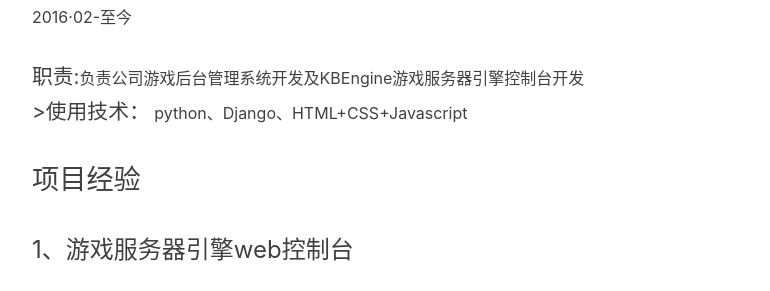
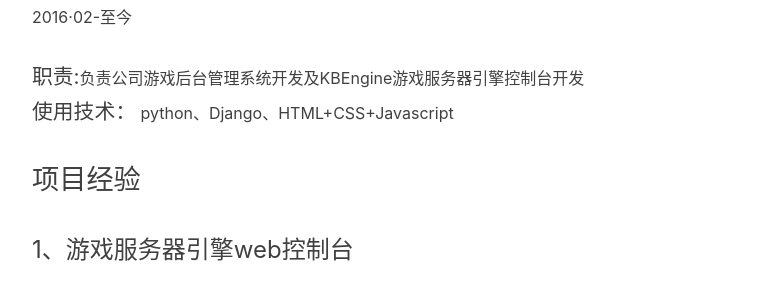
Before and after one commit to RMDevilMay/rm.github.com, a Jekyll site: the page built from _posts/2016-10-25-吴浩伟简历.markdown, in a window 1280 px wide and 900 px high, scrolled down 605 px. Shown: the part 161-452 px from the top of the window, without its empty margins (233-1003 px from the left). Built offline with Jekyll 4.4.1, drawn with Linux system fonts in a browser that asks for light colours; nearby versions of some CDN libraries; comment, search, counter and statistics services are not loaded.

Commit message:
修改日志

```diff
--- a/_posts/2016-10-25-吴浩伟简历.markdown
+++ b/_posts/2016-10-25-吴浩伟简历.markdown
@@ -21,7 +21,7 @@ tags:
 <br>2016·02-至今
 <br>
 <br><font style="font-size:1.3em;">职责:</font>负责公司游戏后台管理系统开发及KBEngine游戏服务器引擎控制台开发
-<br><font style="font-size:1.3em;">>使用技术：</font> python、Django、HTML+CSS+Javascript
+<br><font style="font-size:1.3em;">使用技术：</font> python、Django、HTML+CSS+Javascript
 <br>
 <br><font style="font-size:1.7em;">项目经验</font>
 <br>
```
